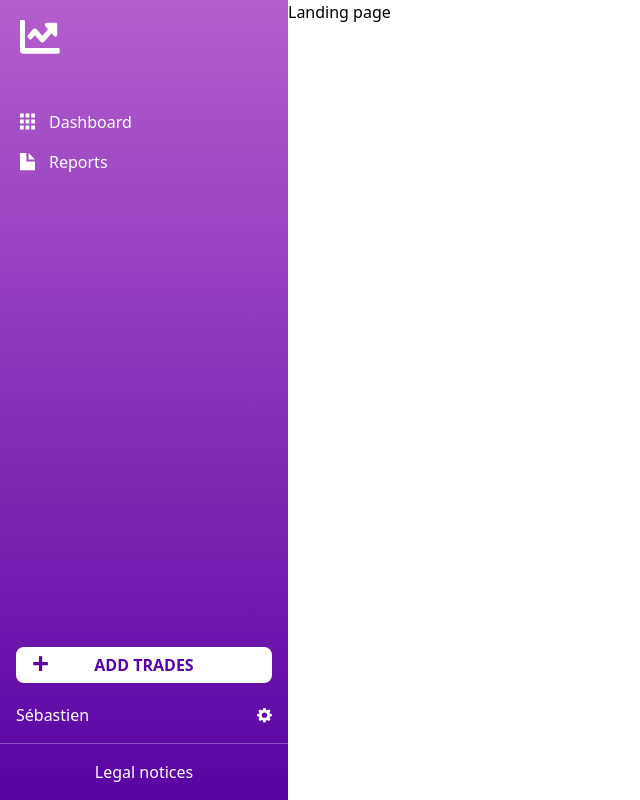
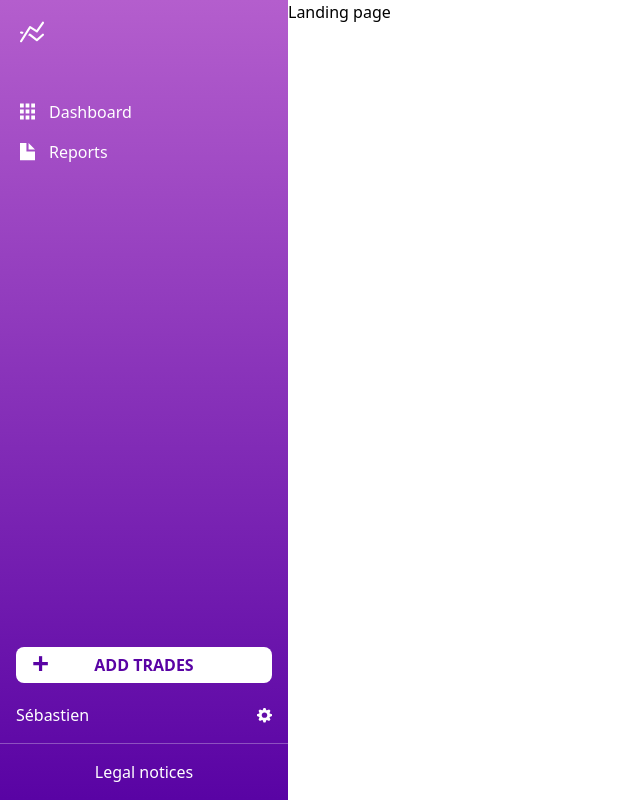
Before and after one commit to SebMZI/projet-X, a Next.js app: page / in a window 1280 px wide. Shown: the whole page, without its empty margins (0-640 px from the left). Built offline with nearby package versions, Linux system fonts and the light colour scheme.

Commit message:
feat: cursor pointer

```diff
--- a/src/app/components/NavBar.tsx
+++ b/src/app/components/NavBar.tsx
@@ -10,7 +10,7 @@ const NavBar = () => {
     <header className="w-72 bg-gradient-to-b  from-[#B45ECD] to-[#5903A4] ">
       <div className="flex flex-col justify-between h-full">
         <nav className="p-5">
-          <Image src={logo} alt="logo" className="w-10 " />
+          <Image src={logo} alt="logo" className="w-6 " />
           <ul className="mt-14 text-white text-base">
             <li className="flex mb-4">
               <Image src={dashLogo} alt="dashboard" className="mr-3.5" />
@@ -28,7 +28,7 @@ const NavBar = () => {
               <span className="absolute left-4 bottom-0.5 text-3xl ">+</span>
               add trades
             </button>
-            <div className="flex flex-row items-center justify-between pt-5">
+            <div className="flex flex-row items-center justify-between pt-5 cursor-pointer">
               <p>Sébastien</p>
               <Image src={settings} alt="settings" />
             </div>
```
Also changed, not shown: src/app/assets/logo.svg.
